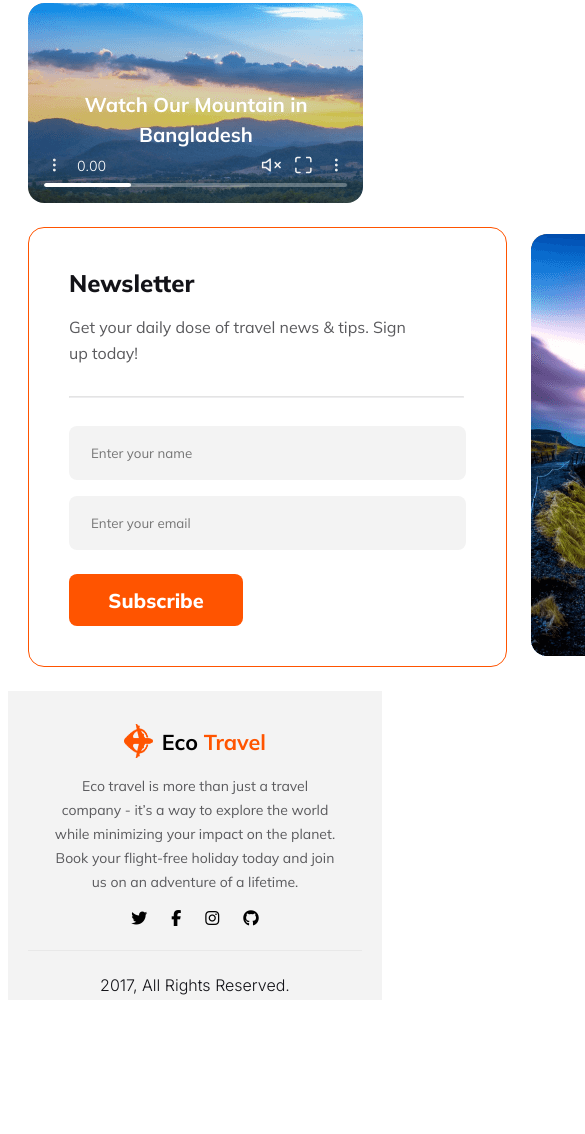
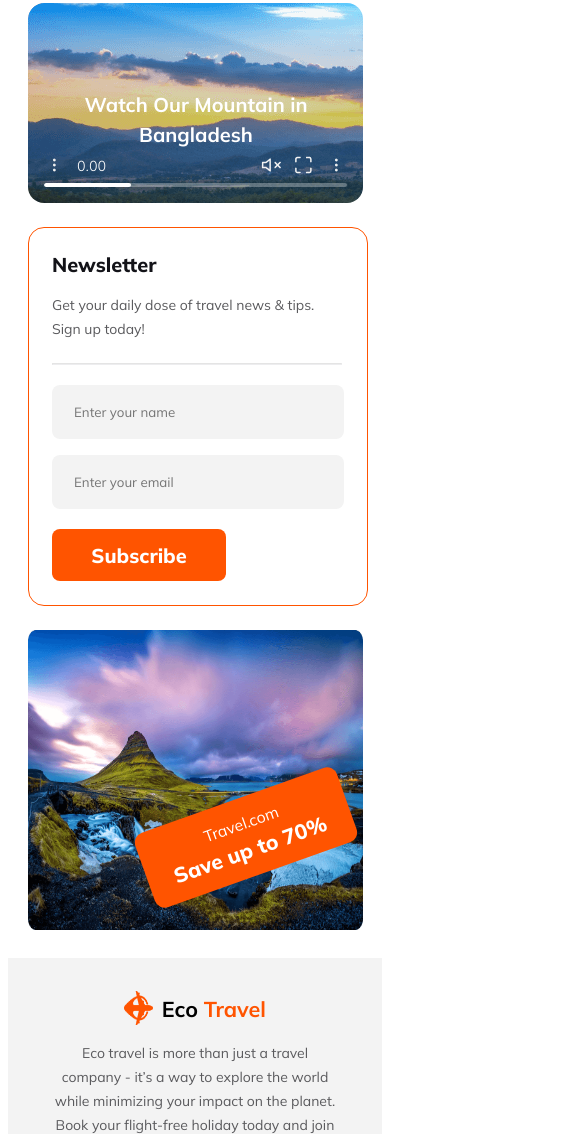
Before and after one commit to MAAB-FW/Assignment-2, a plain HTML site: page index.html in a window 390 px wide. Shown: the part 4760-5894 px from the top of the page, 585 px wide, since content can reach past the window. Before the commit the page ends 5768 px from the top, so only its background shows below. Drawn offline with Linux system fonts and the light colour scheme.

Commit message:
Newsletter section completed with responsive and all main mark completed

```diff
--- a/mobile-responsive.css
+++ b/mobile-responsive.css
@@ -250,6 +250,79 @@
 
     /* NEWSLETTER SECTION STYLE */
 
+    .newsletter {
+        flex-direction: column;
+        align-items: start;
+    }
+
+    .nl-content {
+        padding: 24px 23px;
+    }
+
+    .nl-content h3 {
+        font-size: 20px;
+    }
+
+    .nl-content p {
+        width: 270px;
+        font-size: 14px;
+        line-height: 24px;
+        margin-bottom: 8px;
+    }
+
+    .nl-content hr {
+        width: 288px;
+    }
+
+    .nl-content img {
+        width: 335px;
+        height: 300px;
+        flex-shrink: 0;
+    }
+
+    .nl-input {
+        margin: 16px 0;
+    }
+
+    .nl-input input {
+        width: 288px;
+        height: 52px;
+        flex-shrink: 0;
+
+    }
+
+    .type-acc .opt-btn {
+        margin: 0;
+        margin-top: 4px;
+    }
+
+    .nl-img img {
+        width: 335px;
+        height: 300px;
+        flex-shrink: 0;
+    }
+
+    .save-up-to {
+        width: 214.023px;
+        height: 79.268px;
+        border-radius: 10.569px;
+    }
+
+    .save-up-to p {
+        font-size: 15.854px;
+
+    }
+
+    .save-up-to h4 {
+        font-size: 21.138px;
+
+    }
+
+
+
+
+
+
 
 
 
--- a/style.css
+++ b/style.css
@@ -548,7 +548,6 @@ header {
     margin-bottom: 0;
     display: inline-block;
     width: 393px;
-    height: 0.5px;
     border-color: rgba(19, 19, 24, 0.10);
 }
 
```
